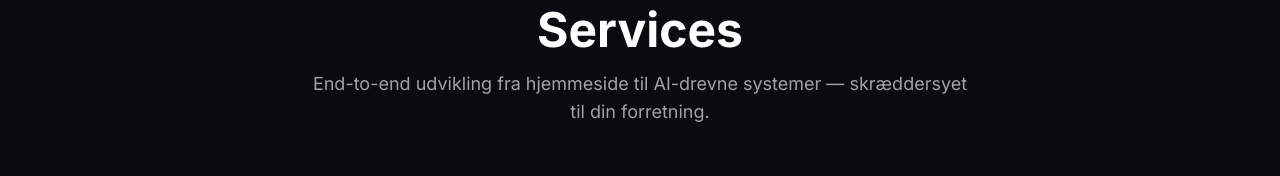
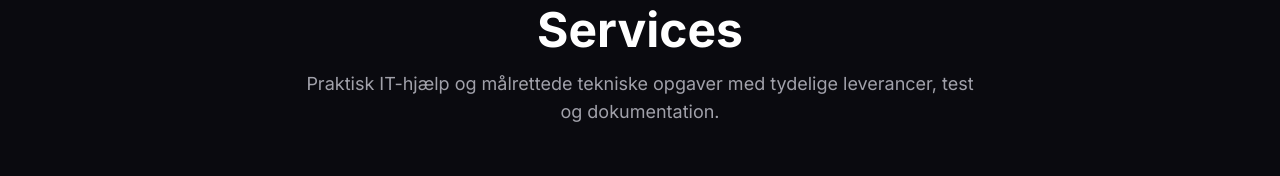
Before and after one commit to JonasAbde/JonasAbde, a React (Vite) app: page /services in a window 1280 px wide. Shown: the part 138-314 px from the top of the page. Built offline with nearby package versions, Linux system fonts and the light colour scheme.

Commit message:
fix(portfolio): align services, SEO and project navigation with real experience

```diff
--- a/src/pages/Services.tsx
+++ b/src/pages/Services.tsx
@@ -27,7 +27,7 @@ export default function ServicesPage() {
     <>
       <SeoHelmet
         title="Services"
-        description="Jeg tilbyder udvikling af hjemmesider, webapps, AI-automation, forretningssystemer, bookingportaler og SEO — tilpasset din virksomhed."
+        description="Jeg tilbyder afgrænsede opgaver inden for IT-support, websoftware, workflow-automatisering og teknisk kvalitet."
         path="/services"
       />
       <Section id="services">
@@ -37,8 +37,8 @@ export default function ServicesPage() {
               Services
             </h1>
             <p className="text-lg text-pearl-dark max-w-2xl mx-auto">
-              End-to-end udvikling fra hjemmeside til AI-drevne systemer —
-              skræddersyet til din forretning.
+              Praktisk IT-hjælp og målrettede tekniske opgaver med tydelige leverancer,
+              test og dokumentation.
             </p>
           </div>
 
```
